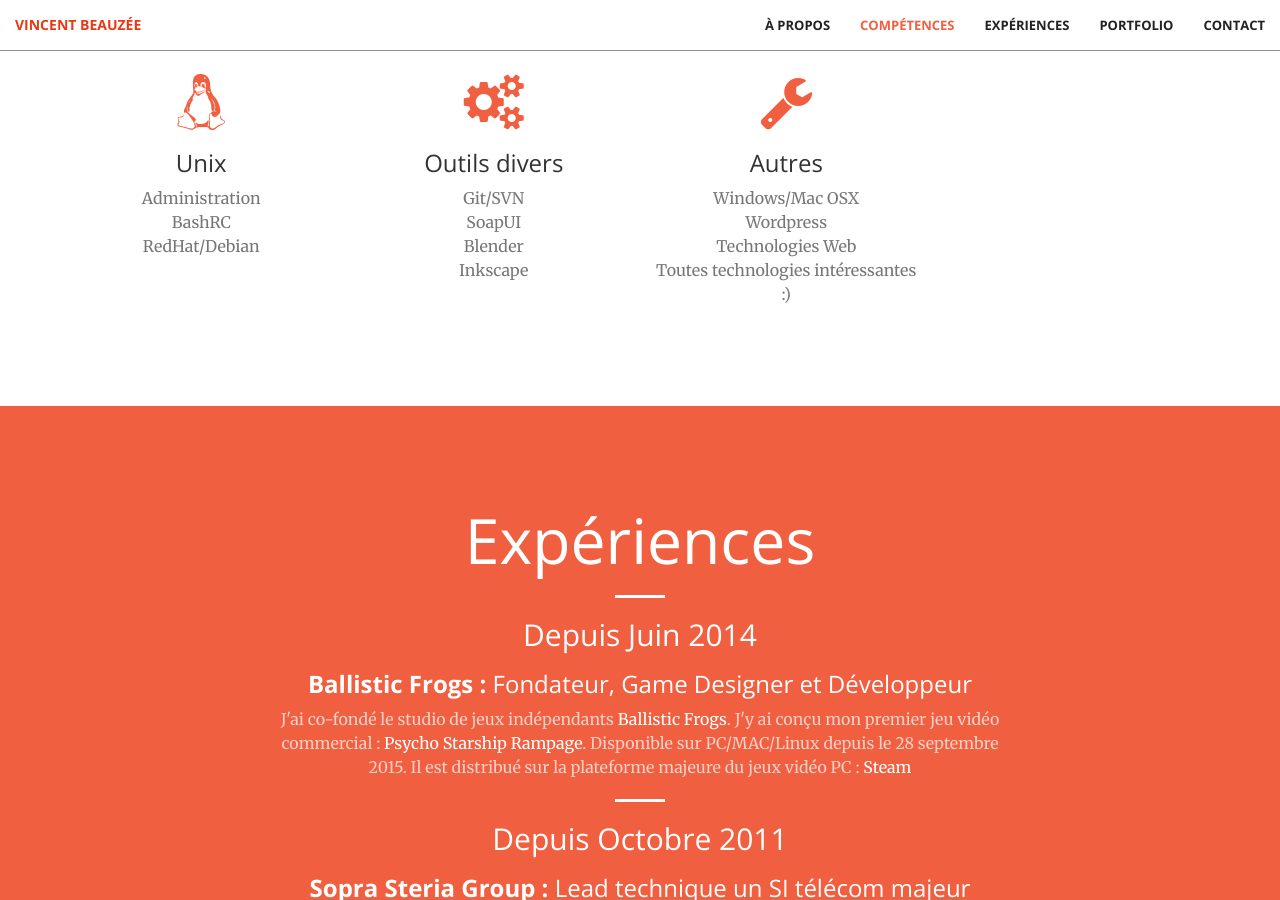
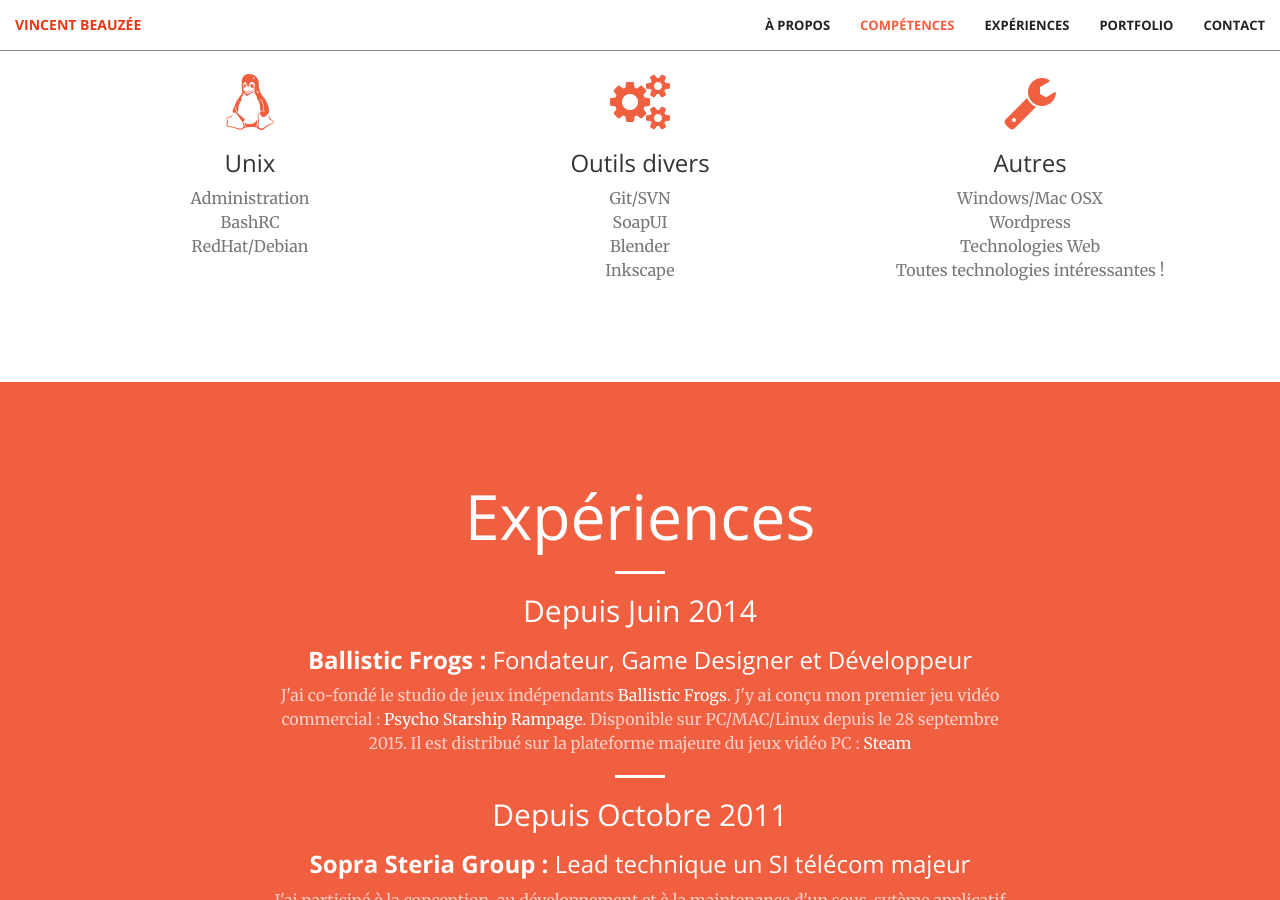
Before and after one commit to vBeauzee/vbeauzee.github.io, a Jekyll site: the page built from index.html, in a window 1280 px wide and 900 px high, scrolled down 1337 px. Built offline with Jekyll 4.4.1, drawn with Linux system fonts in a browser that asks for light colours.

Commit message:
update layout

```diff
--- a/_includes/competences.html
+++ b/_includes/competences.html
@@ -9,7 +9,7 @@
     </div>
     <div class="container">
         <div class="row">
-		    <div class="col-lg-3 col-md-6 text-center">
+		    <div class="col-lg-4 text-center">
                 <div class="service-box">
                     <i class="fa fa-4x fa-file-code-o wow bounceIn text-primary" data-wow-delay=".1s"></i>
                     <h3>D&eacute;veloppeur</h3>
@@ -21,7 +21,7 @@
 					<p class="text-muted">Visual Studio</p>
                 </div>
             </div>
-            <div class="col-lg-3 col-md-6 text-center">
+            <div class="col-lg-4 text-center">
                 <div class="service-box">
                     <i class="fa fa-4x fa-calendar wow bounceIn text-primary"></i>
                     <h3>Agile</h3>
@@ -29,7 +29,7 @@
 					<p class="text-muted">Scrum</p>
                 </div>
             </div>
-			<div class="col-lg-3 col-md-6 text-center">
+			<div class="col-lg-4 text-center">
                 <div class="service-box">
                     <i class="fa fa-4x fa-gamepad wow bounceIn text-primary"></i>
                     <h3>Games</h3>
@@ -42,7 +42,7 @@
             </div>
 		</div>
 		<div class="row">
-            <div class="col-lg-3 col-md-6 text-center">
+            <div class="col-lg-4 text-center">
                 <div class="service-box">
                     <i class="fa fa-4x fa-linux wow bounceIn text-primary" data-wow-delay=".1s"></i>
                     <h3>Unix</h3>
@@ -51,7 +51,7 @@
 					<p class="text-muted">RedHat/Debian</p>
                 </div>
             </div>
-            <div class="col-lg-3 col-md-6 text-center">
+            <div class="col-lg-4 text-center">
                 <div class="service-box">
                     <i class="fa fa-4x fa-cogs wow bounceIn text-primary" data-wow-delay=".2s"></i>
                     <h3>Outils divers</h3>
@@ -61,14 +61,14 @@
 					<p class="text-muted">Inkscape</p>
                 </div>
             </div>
-            <div class="col-lg-3 col-md-6 text-center">
+            <div class="col-lg-4 text-center">
                 <div class="service-box">
                     <i class="fa fa-4x fa-wrench wow bounceIn text-primary" data-wow-delay=".3s"></i>
                     <h3>Autres</h3>
                     <p class="text-muted">Windows/Mac OSX</p>
 					<p class="text-muted">Wordpress</p>
 					<p class="text-muted">Technologies Web</p>
-					<p class="text-muted">Toutes technologies int&eacute;ressantes :)</p>
+					<p class="text-muted">Toutes technologies int&eacute;ressantes !</p>
                 </div>
             </div>
         </div>
```
